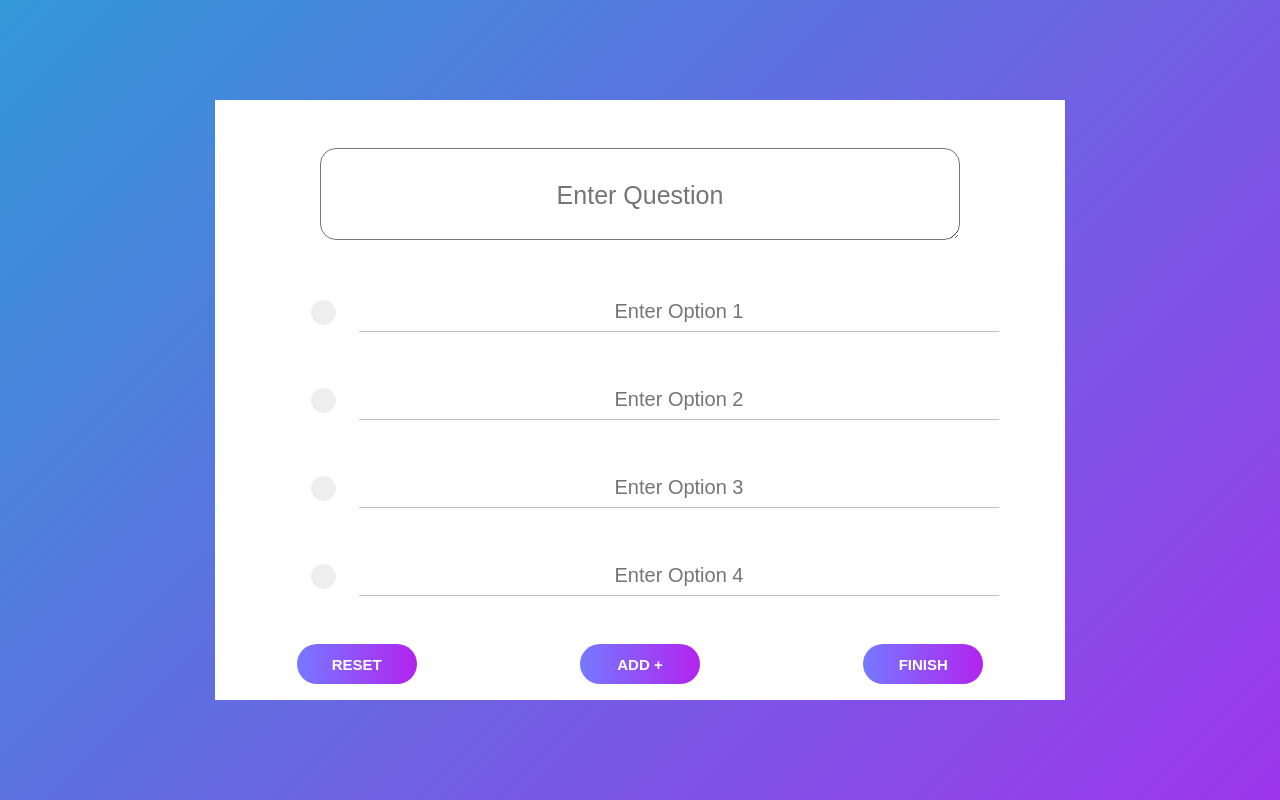
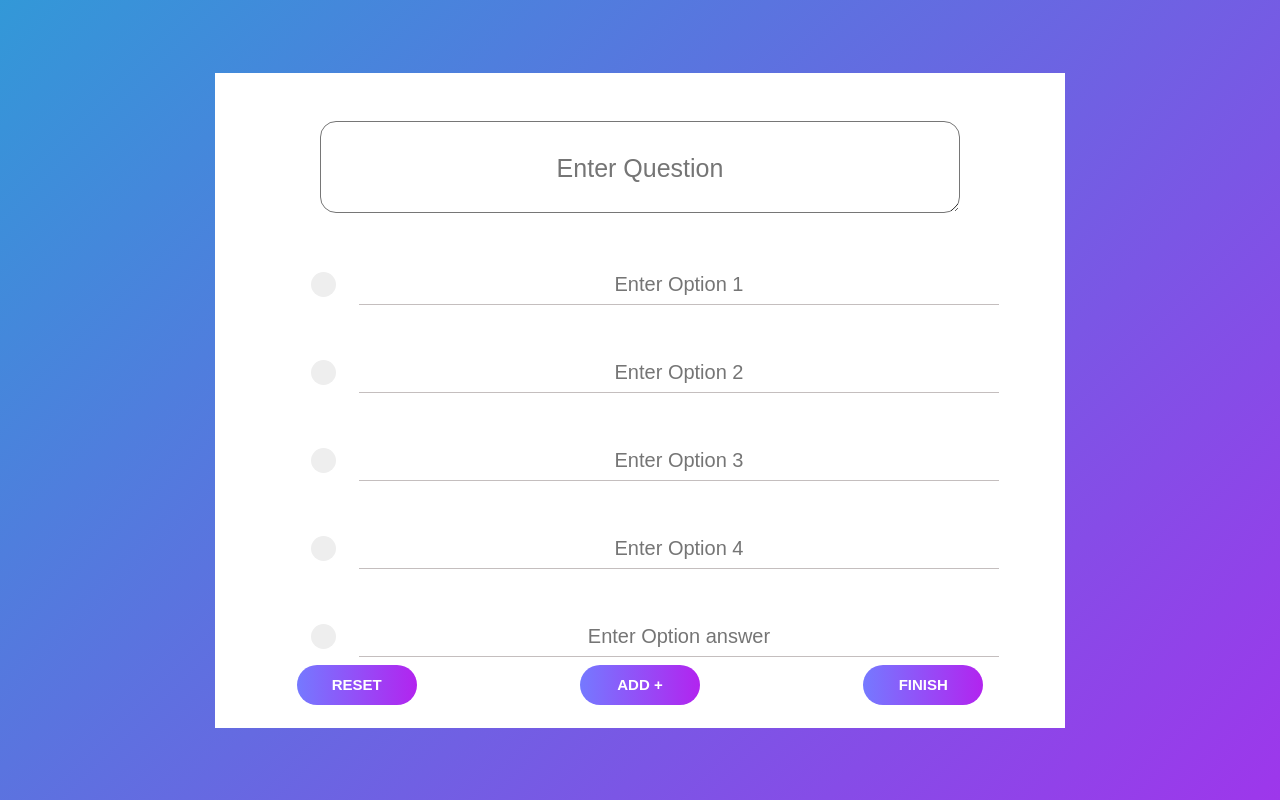
Before and after one commit to ShreySumariya07/QuizApp, a Django app: template templates/add_question.html in a window 1280 px wide. Run offline with Django 3.2, Linux system fonts and the light colour scheme; the template is opened without the code that fills it, so the values that code supplies are empty; parts of the project's set-up code (start-up, migrations or seed data) failed here and were passed over.

Commit message:
Adding questions done

```diff
--- a/Quiz/urls.py
+++ b/Quiz/urls.py
@@ -10,6 +10,7 @@ urlpatterns = [
     path("topic/", views.topic_details, name="topic_details"),
     path("quiz_details/", views.quiz_details, name="quiz_details"),
     path("to_add_question/<int:qu_id>/", views.to_add_question, name="to_add_question"),
+    path("save_question/",views.save_question,name="save_question"),
     #url(r'^to_add_question/(?P<no_of_Q>[0-9]+)$', views.to_add_question, name="to_add_question"),
     path("check_answers/", views.check_my_answer, name="check_my_answer"),
     path("result/", views.final_score, name="final_score"),
--- a/static/css/addQstyle.css
+++ b/static/css/addQstyle.css
@@ -1,6 +1,6 @@
 *, *:before, *:after{
-    margin: 0;
-    padding: 0;
+    margin: 0px;
+    padding: 0px;
     box-sizing: border-box;
     font-family: 'Nunito', sans-serif;
   }
@@ -32,7 +32,7 @@
     overflow: hidden;
     position: relative;
     width: 850px;
-    height: 600px;
+    height:655px;
     background: #fff;
   }
 
@@ -130,7 +130,7 @@
 	background: white;
 }
 .btns{
-    margin-top: -2.5rem;
+    margin-top: -5rem;
 }
 button{
     display: block;
--- a/templates/add_question.html
+++ b/templates/add_question.html
@@ -10,37 +10,43 @@
 </head>
 <body>
     <div class="cont" >
-        <form id="myForm">
+        <form id="myForm" method="POST" action="{% url 'Quiz:save_question' %}">
+            {% csrf_token %}
             <section>
                 <div class="question" >
-                    <textarea class="quest" type="text" placeholder="Enter Question"></textarea>
+                    <textarea class="quest" type="text" placeholder="Enter Question" name="question"></textarea>
                 </div>
             </section>
             <section>
                 <label class="container">
-                    <input class="inp" type="radio" name="radio">
+                    <input class="inp" type="radio" name="radio" value="choice_1">
                     <span class="checkmark"></span>
-                    <input class="opt" type="text" placeholder="Enter Option 1">
+                    <input class="opt" type="text" placeholder="Enter Option 1" name="choice_1">
                 </label>
                 <label class="container">
-                    <input class="inp" type="radio" name="radio">
+<!--                    <input class="inp" type="radio" name="radio" value="choice_2">-->
                     <span class="checkmark"></span>
-                    <input class="opt" type="text" placeholder="Enter Option 2">
+                    <input class="opt" type="text" placeholder="Enter Option 2" name="choice_2">
                 </label>
                 <label class="container">
-                    <input class="inp" type="radio" name="radio">
+<!--                    <input class="inp" type="radio" name="radio" value="choice_3">-->
                     <span class="checkmark"></span>
-                    <input class="opt" type="text" placeholder="Enter Option 3">
+                    <input class="opt" type="text" placeholder="Enter Option 3" name="choice_3">
                 </label>
                 <label class="container">
-                    <input class="inp" type="radio" name="radio">
+<!--                    <input class="inp" type="radio" name="radio" value="choice_4">-->
                     <span class="checkmark"></span>
-                    <input class="opt" type="text" placeholder="Enter Option 4">
+                    <input class="opt" type="text" placeholder="Enter Option 4" name="choice_4">
+                </label>
+                <label class="container">
+<!--                    <input class="inp" type="radio" name="radio" value="choice_4">-->
+                    <span class="checkmark"></span>
+                    <input class="opt" type="text" placeholder="Enter Option answer" name="answer">
                 </label>
             </section>
             <div class="btns" style="display: flex;">
                 <button class="add" onclick="resetFunction()" value="Reset form" >Reset</button>
-                <button class="added" >Add +</button>
+                <button class="added" type="submit">Add +</button>
                 <button class="added" >Finish</button>
             </div>
         </form>
```
Also changed, not shown: Quiz/views.py (+44 -0 lines), QuizApp/settings.py (+5 -3 lines).
